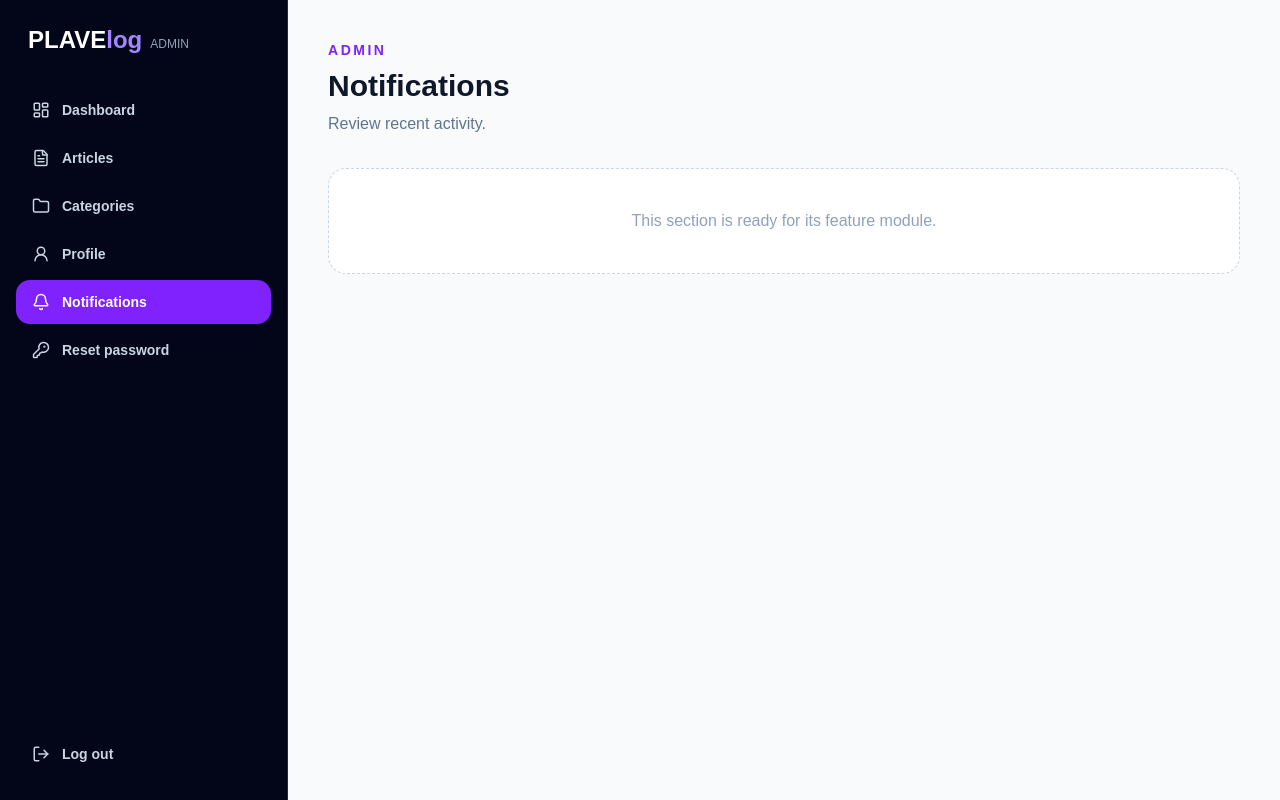
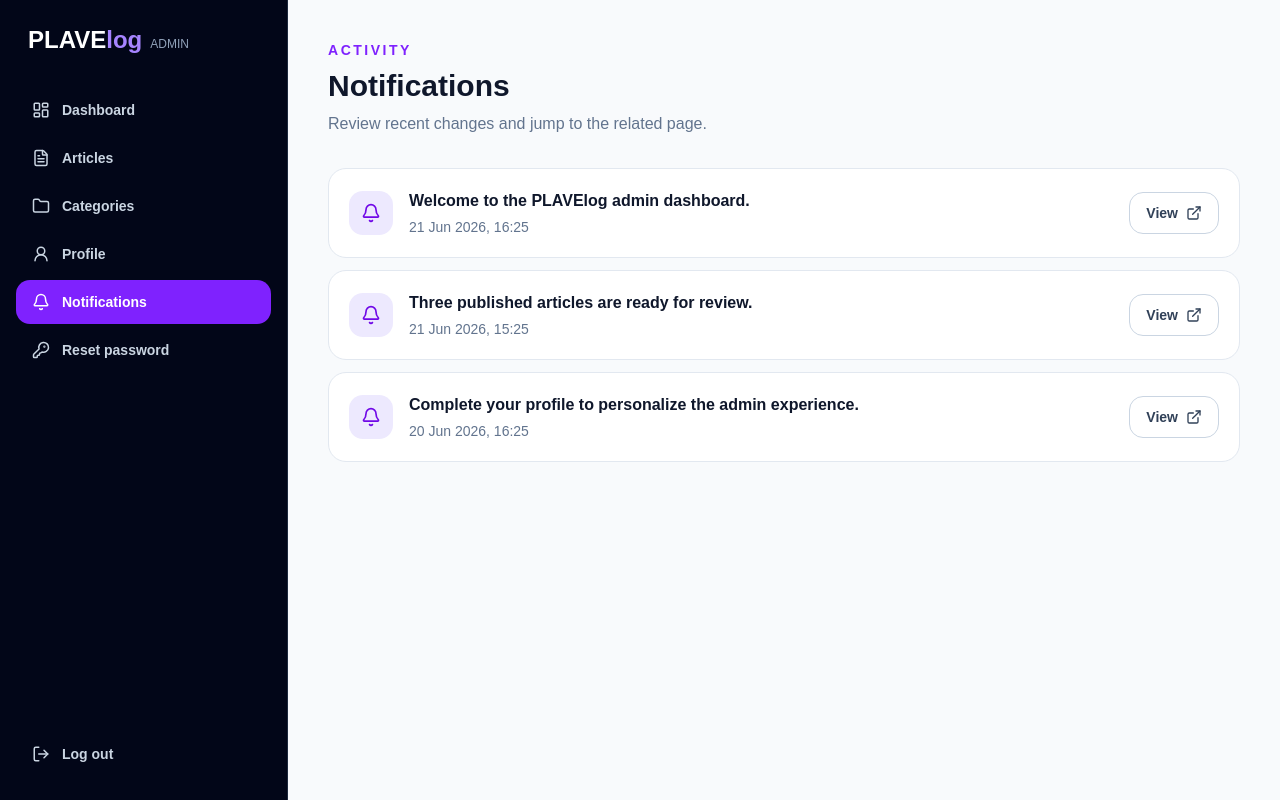
Before and after one commit to nutthakitsrida-wq/shogun-blog, a React (Vite) app: page /admin/notifications in a window 1280 px wide. Built offline with nearby package versions, Linux system fonts and the light colour scheme.

Commit message:
feat(admin): add actionable notifications

```diff
--- a/src/App.jsx
+++ b/src/App.jsx
@@ -11,6 +11,7 @@ import ArticlesPage from "./pages/admin/ArticlesPage";
 import ArticleFormPage from "./pages/admin/ArticleFormPage";
 import CategoriesPage from "./pages/admin/CategoriesPage";
 import CategoryFormPage from "./pages/admin/CategoryFormPage";
+import NotificationsPage from "./pages/admin/NotificationsPage";
 
 function App() {
   return (
@@ -52,15 +53,7 @@ function App() {
         <Route path="categories/new" element={<CategoryFormPage />} />
         <Route path="categories/:categoryId/edit" element={<CategoryFormPage />} />
         <Route path="profile" element={<ProfilePage />} />
-        <Route
-          path="notifications"
-          element={
-            <AdminPlaceholder
-              title="Notifications"
-              description="Review recent activity."
-            />
-          }
-        />
+        <Route path="notifications" element={<NotificationsPage />} />
         <Route path="reset-password" element={<ResetPasswordPage />} />
       </Route>
 
--- /dev/null
+++ b/src/pages/admin/NotificationsPage.jsx
@@ -0,0 +1,63 @@
+import { Bell, ExternalLink } from "lucide-react";
+import { Link } from "react-router-dom";
+
+const mockNotifications = [
+  {
+    id: "welcome",
+    message: "Welcome to the PLAVElog admin dashboard.",
+    target: "/admin",
+    createdAt: new Date().toISOString(),
+  },
+  {
+    id: "review",
+    message: "Three published articles are ready for review.",
+    target: "/admin/articles?status=published",
+    createdAt: new Date(Date.now() - 60 * 60 * 1000).toISOString(),
+  },
+  {
+    id: "profile",
+    message: "Complete your profile to personalize the admin experience.",
+    target: "/admin/profile",
+    createdAt: new Date(Date.now() - 24 * 60 * 60 * 1000).toISOString(),
+  },
+];
+
+function NotificationsPage() {
+  const saved = JSON.parse(localStorage.getItem("adminNotifications")) || [];
+  const notifications = saved.length ? saved : mockNotifications;
+
+  return (
+    <section>
+      <p className="text-sm font-bold uppercase tracking-[0.18em] text-violet-600">Activity</p>
+      <h1 className="mt-2 text-3xl font-black">Notifications</h1>
+      <p className="mt-2 text-slate-500">Review recent changes and jump to the related page.</p>
+
+      <div className="mt-8 space-y-3">
+        {notifications.map((notification) => (
+          <article key={notification.id} className="flex flex-col gap-4 rounded-2xl border border-slate-200 bg-white p-5 sm:flex-row sm:items-center">
+            <span className="flex h-11 w-11 shrink-0 items-center justify-center rounded-xl bg-violet-100 text-violet-700">
+              <Bell size={20} />
+            </span>
+            <div className="min-w-0 flex-1">
+              <h2 className="font-bold text-slate-900">{notification.message}</h2>
+              <time className="mt-1 block text-sm text-slate-500" dateTime={notification.createdAt}>
+                {new Date(notification.createdAt).toLocaleString("en-GB", {
+                  dateStyle: "medium",
+                  timeStyle: "short",
+                })}
+              </time>
+            </div>
+            <Link
+              to={notification.target}
+              className="inline-flex items-center justify-center gap-2 rounded-xl border border-slate-300 px-4 py-2.5 text-sm font-bold text-slate-700 hover:border-violet-400 hover:text-violet-700"
+            >
+              View <ExternalLink size={16} />
+            </Link>
+          </article>
+        ))}
+      </div>
+    </section>
+  );
+}
+
+export default NotificationsPage;
```
